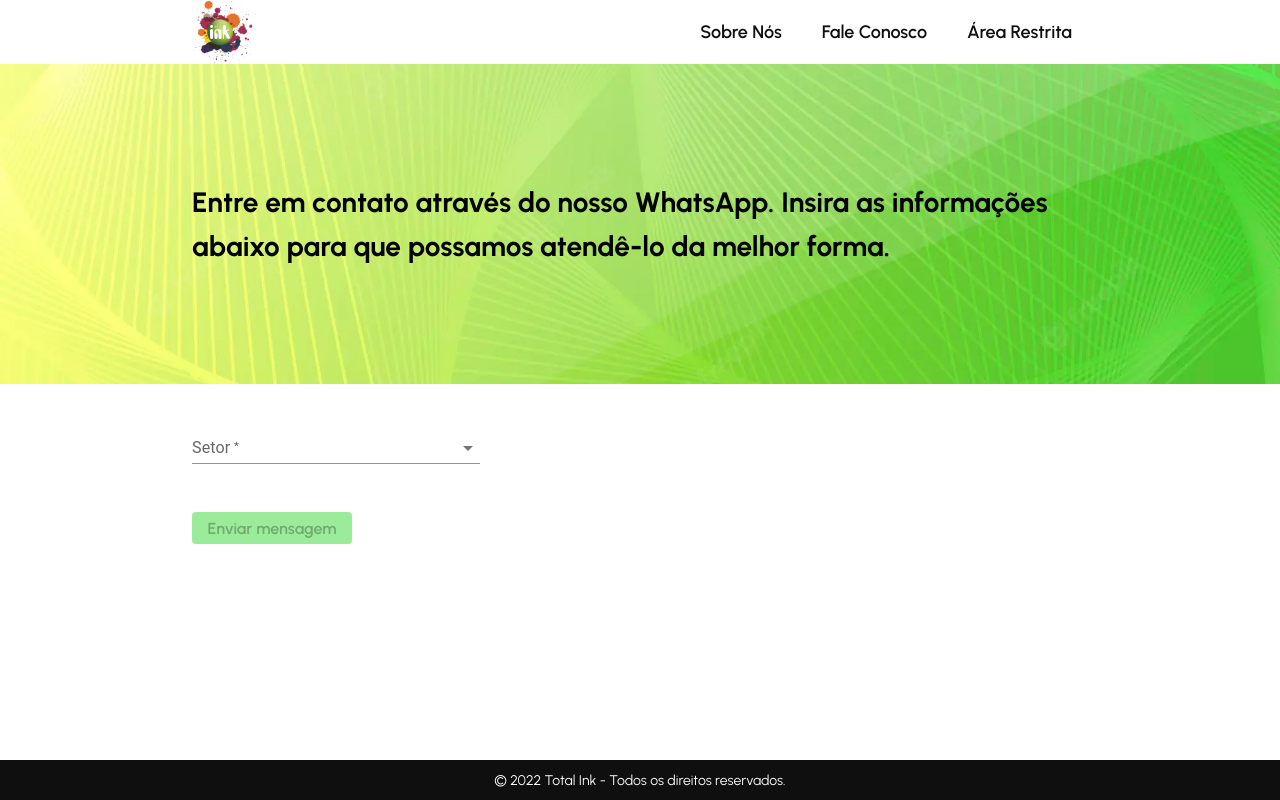
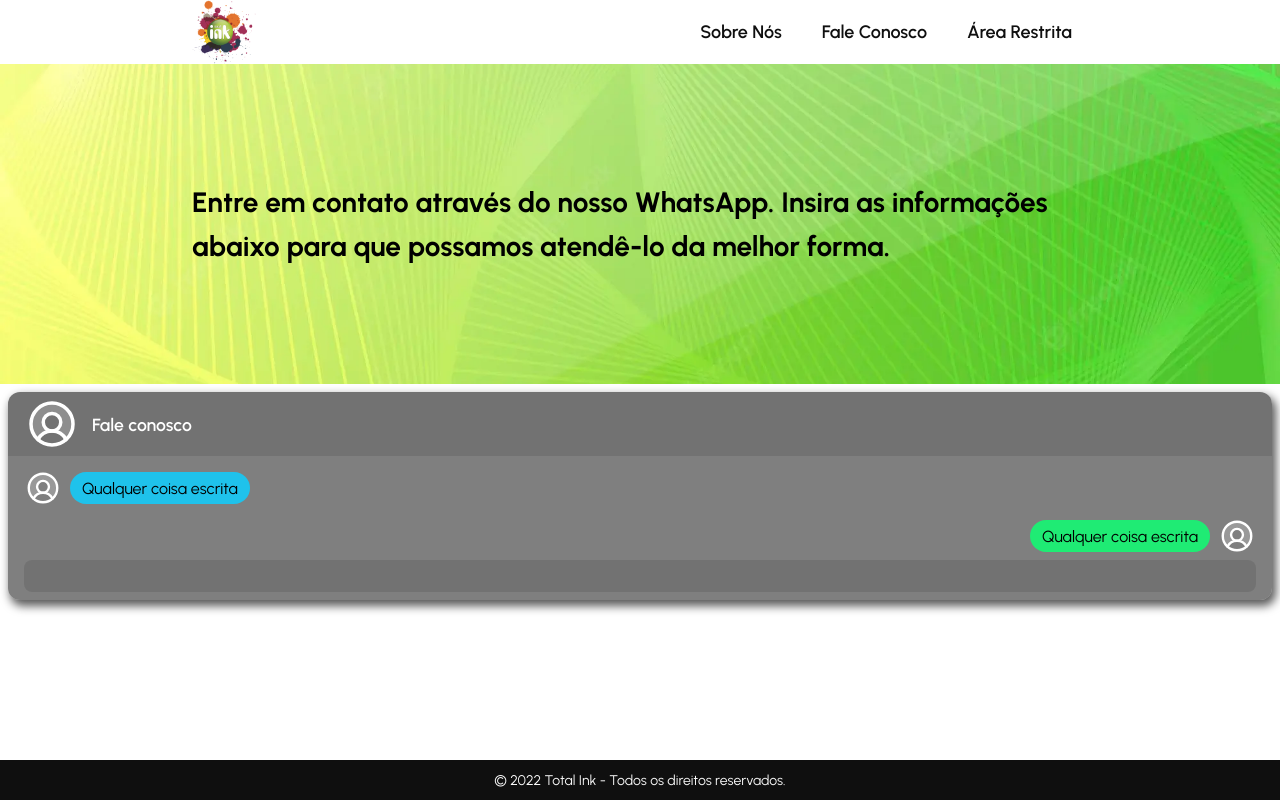
Before and after one commit to diegonacif/totalink-page, a React (Vite) app: page /contact in a window 1280 px wide. Built offline with nearby package versions, Linux system fonts and the light colour scheme; a web font is replaced by a local one.

Commit message:
feat: chat component

```diff
--- /dev/null
+++ b/src/components/Chat/Chat.jsx
@@ -0,0 +1,26 @@
+import { UserCircle } from 'phosphor-react';
+import '../../css/App.css';
+
+export const Chat = () => {
+  return (
+    <div className="chat-container">
+      <div className="header">
+        <UserCircle size={56} color="#ffffff" weight="duotone" />
+        <span className="">Fale conosco</span>
+      </div>
+      <main>
+        <div className="chat-row question">
+          <UserCircle size={38} color="#ffffff" weight="duotone" />
+          <span>Qualquer coisa escrita</span>
+        </div>
+        <div className="chat-row answer">
+          <UserCircle size={38} color="#ffffff" weight="duotone" />
+          <span>Qualquer coisa escrita</span>
+        </div>
+      </main>
+      <div className="footer">
+        <input type="text" />
+      </div>
+    </div>
+  )
+}
--- /dev/null
+++ b/src/components/Chat/_Chat.scss
@@ -0,0 +1,87 @@
+.chat-container {
+  display: flex;
+  flex-direction: column;
+  margin: 0.5rem;
+  background-color: rgba(0, 0, 0, 0.5);
+  border-radius: 12px;
+  overflow: hidden;
+
+  -webkit-box-shadow: 3px 5px 10px 1px rgba(0,0,0,0.65);
+  -moz-box-shadow: 3px 5px 10px 1px rgba(0,0,0,0.65);
+  box-shadow: 3px 5px 10px 1px rgba(0,0,0,0.65);
+
+  .header {
+    display: flex;
+    align-items: center;
+    height: 4rem;
+    padding: 0 1rem;
+    background-color: rgba(0, 0, 0, 0.1);
+
+    .avatar {
+      height: 3rem;
+      width: 3rem;
+      border-radius: 50%;
+      background-color: green;
+    }
+
+    span {
+      color: white;
+      font-weight: 600;
+      font-size: 1.1rem;
+      margin-left: 0.75rem;
+    }
+  }
+
+  .chat-row {
+    display: flex;
+    align-items: center;
+    padding: 0 1rem;
+    margin-top: 1rem;
+    width: 100%;
+    height: 2rem;
+    overflow: hidden;
+
+    span {
+      display: flex;
+      align-items: center;
+      height: 100%;
+      padding: 0 0.75rem;
+      margin-left: 0.5rem;
+
+      border-radius: 16px;
+    }
+  }
+
+  .question {
+    span {
+      background-color:#1fc2eb;
+    }
+  }
+  .answer {
+    justify-content: flex-end;
+    svg {
+      order: 2;
+    }
+    span {
+      order: 1;
+      background-color:#1feb74;
+      margin-right: 0.5rem;
+    }
+  }
+
+  .footer {
+    display: flex;
+    align-items: center;
+    justify-content: center;
+    height: 3rem;
+    padding: 0.5rem 1rem;
+
+    input {
+      height: 100%;
+      width: 100%;
+      border: 0;
+      border-radius: 8px;
+      background-color:rgba(0, 0, 0, 0.1)
+    }
+  }
+}
--- a/src/css/App.css
+++ b/src/css/App.css
@@ -718,6 +718,80 @@
   }
 }
 
+.chat-container {
+  display: flex;
+  flex-direction: column;
+  margin: 0.5rem;
+  background-color: rgba(0, 0, 0, 0.5);
+  border-radius: 12px;
+  overflow: hidden;
+  box-shadow: 3px 5px 10px 1px rgba(0, 0, 0, 0.65);
+}
+.chat-container .header {
+  display: flex;
+  align-items: center;
+  height: 4rem;
+  padding: 0 1rem;
+  background-color: rgba(0, 0, 0, 0.1);
+}
+.chat-container .header .avatar {
+  height: 3rem;
+  width: 3rem;
+  border-radius: 50%;
+  background-color: green;
+}
+.chat-container .header span {
+  color: white;
+  font-weight: 600;
+  font-size: 1.1rem;
+  margin-left: 0.75rem;
+}
+.chat-container .chat-row {
+  display: flex;
+  align-items: center;
+  padding: 0 1rem;
+  margin-top: 1rem;
+  width: 100%;
+  height: 2rem;
+  overflow: hidden;
+}
+.chat-container .chat-row span {
+  display: flex;
+  align-items: center;
+  height: 100%;
+  padding: 0 0.75rem;
+  margin-left: 0.5rem;
+  border-radius: 16px;
+}
+.chat-container .question span {
+  background-color: #1fc2eb;
+}
+.chat-container .answer {
+  justify-content: flex-end;
+}
+.chat-container .answer svg {
+  order: 2;
+}
+.chat-container .answer span {
+  order: 1;
+  background-color: #1feb74;
+  margin-right: 0.5rem;
+}
+.chat-container .footer {
+  display: flex;
+  align-items: center;
+  justify-content: center;
+  height: 3rem;
+  padding: 0.5rem 1rem;
+}
+.chat-container .footer input {
+  height: 100%;
+  width: 100%;
+  border: 0;
+  border-radius: 8px;
+  background-color: rgba(0, 0, 0, 0.1);
+}
+
 .article-container {
   background: rgb(255, 255, 255);
   background: linear-gradient(330deg, rgb(255, 255, 255) 60%, rgb(128, 194, 129) 80%, rgb(18, 150, 27) 100%);
--- a/src/css/App.scss
+++ b/src/css/App.scss
@@ -87,6 +87,7 @@ $desktop-size: "min-width: 1280px";
 @import '../components/MapsButton/MapsButton';
 @import '../components/MenuButton/MenuButton';
 @import '../components/TopButton/TopButton';
+@import '../components/Chat/Chat';
 
 @import '../articles/Articles';
 @import '../components/ArticleHeader/ArticleHeader';
--- a/src/pages/ContactUs/ContactUs.jsx
+++ b/src/pages/ContactUs/ContactUs.jsx
@@ -16,6 +16,7 @@ import { useOnClickOutside } from 'usehooks-ts'
 
 // Conditional Rendering Transition Lib
 import { useTransition, animated } from '@react-spring/web';
+import { Chat } from '../../components/Chat/Chat';
 
 export const ContactUs = () => {
 
@@ -148,7 +149,7 @@ export const ContactUs = () => {
           }
         </header>
 
-        <form>
+        {/* <form>
           <div className="form-input-wp input-select">
             <TextField
               label="Setor"
@@ -245,7 +246,8 @@ export const ContactUs = () => {
           >
             Enviar mensagem
           </button>
-        </form>
+        </form> */}
+        <Chat />
         <CopyrightFooter />
       </div>
     </>
```
Also changed, not shown: 1 other file (tests, documents, lock files or other folders).
